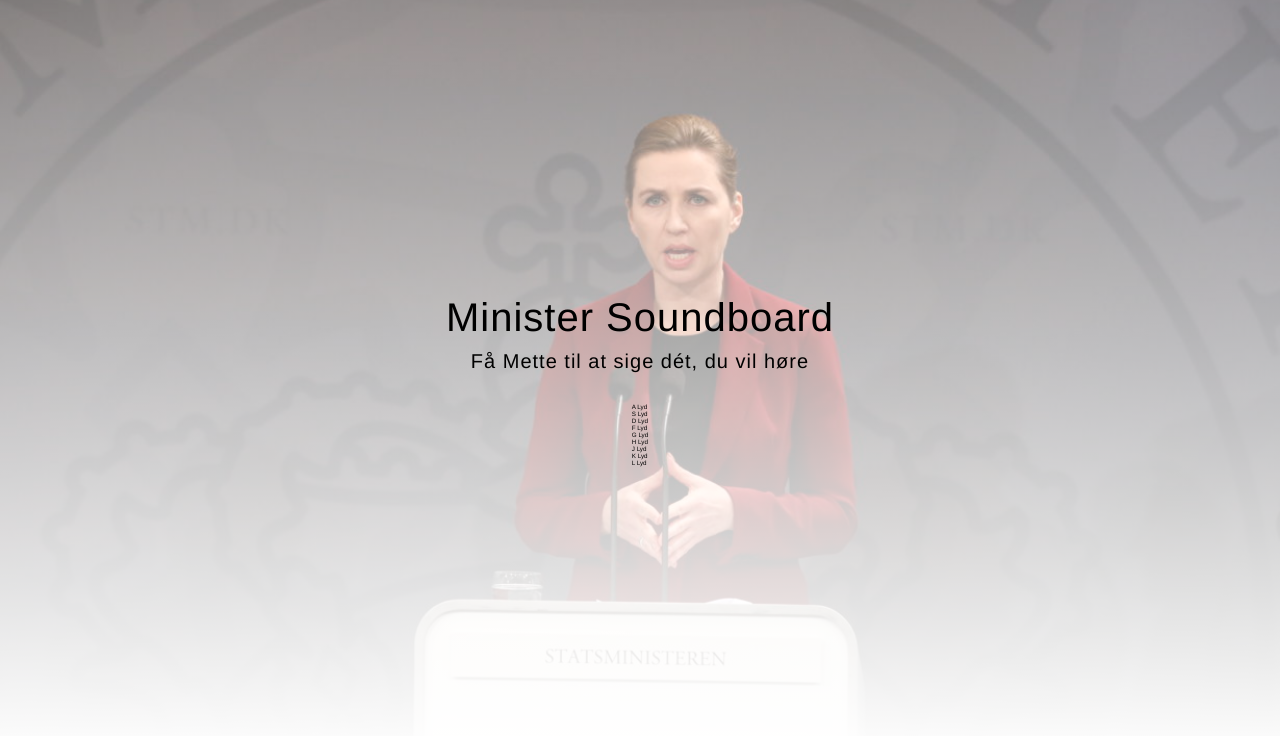
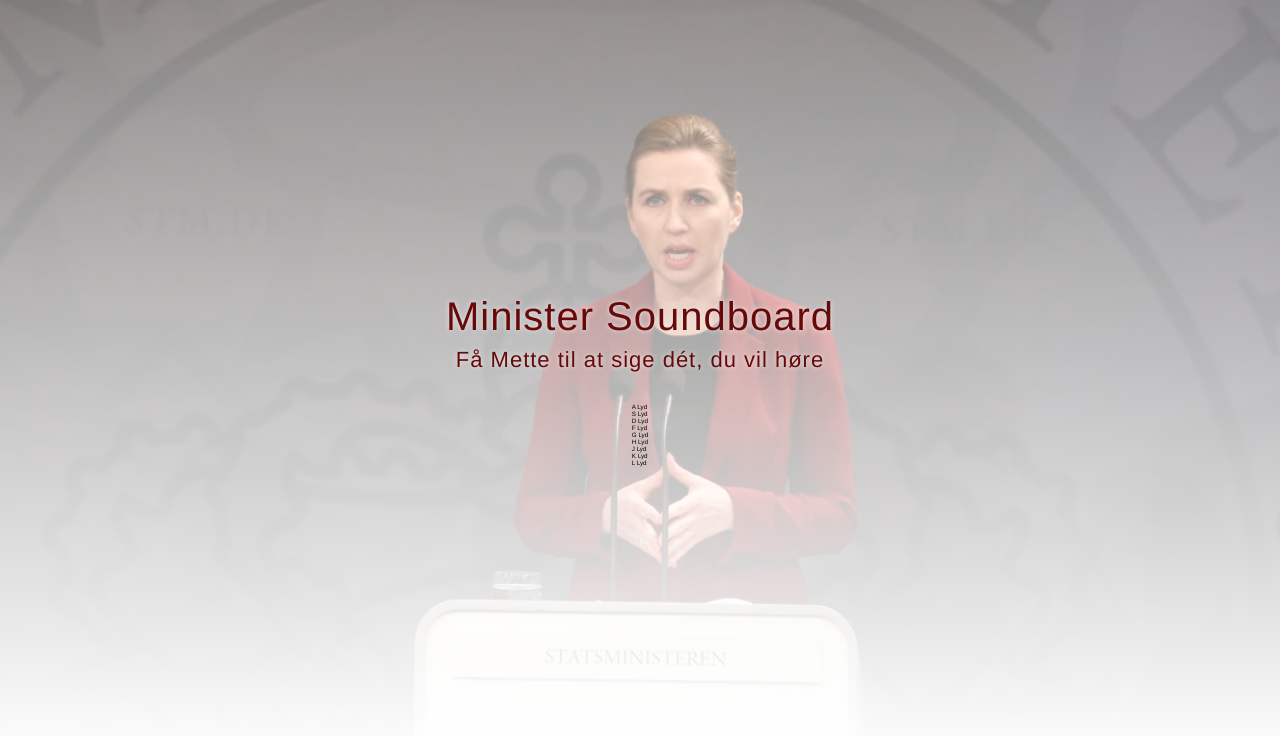
Before and after one commit to dani832m/minister_soundboard, a plain HTML site: page index.html in a window 1280 px wide. Drawn offline with Linux system fonts and the light colour scheme.

Commit message:
Font details.

```diff
--- a/css/main.css
+++ b/css/main.css
@@ -24,15 +24,17 @@ h1,
 h2 {
    font-weight: normal;
    letter-spacing: 0.1rem;
+   text-shadow: 0 0 5px rgb(235, 235, 235);
+   color: rgb(104, 9, 9);
 }
 
 h1 {
    font-size: 4rem;
-   margin-bottom: 1rem;
+   margin-bottom: 0.8rem;
 }
 
 h2 {
-   font-size: 2rem;
+   font-size: 2.2rem;
 }
 
 #main {
```
